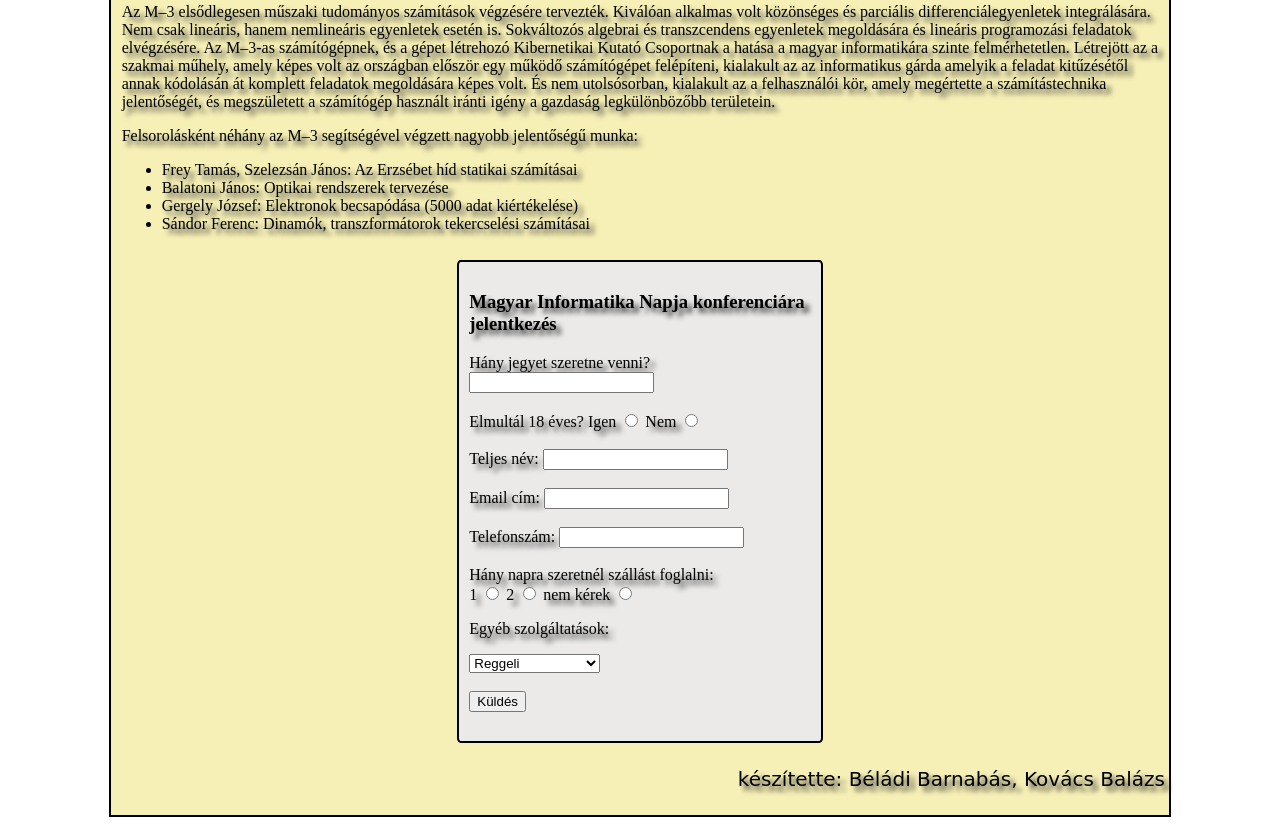
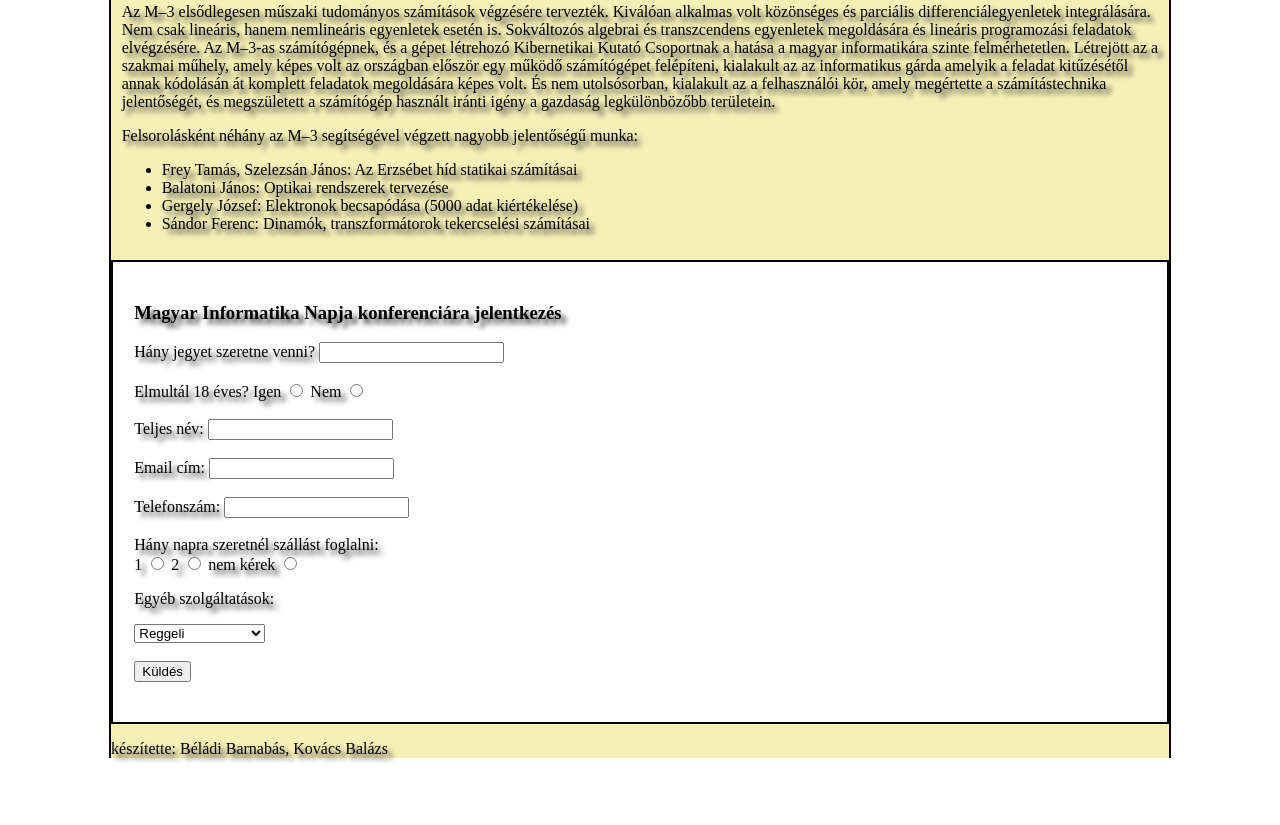
Before and after one commit to beladibarnabas2/magyarinfo, a plain HTML site: page index.html in a window 1280 px wide. Shown: the part 1093-1918 px from the top of the page. After the commit the page ends 1867 px from the top, so only its background shows below. Drawn offline with Linux system fonts and the light colour scheme.

Commit message:
Revert "footer"
This reverts commit 4cf2c774b3cd19a41dabcef06ba6f05ceebd76bd.

```diff
--- a/style.css
+++ b/style.css
@@ -7,7 +7,6 @@ main{
   margin: 0% 8% 0% 8%;
   border-right: 2px solid black;
   border-left: 2px solid black;
-  border-bottom: 2px solid black;
 }
 
 section{
@@ -66,16 +65,7 @@ img{
 }
 
 form{
-  background-color: rgb(235, 234, 233);
-  padding: 1%;
-  border-radius: 1% 1%;
+  background-color: white;
+  padding: 2%;
   border: solid black 2px;
-  margin: 0vw 27vw 0vw 27vw;
 }
-
-footer{
-  text-align: right;
-  font-size: 20px;
-  padding: 4px;
-  font-family: cursive;
-}
```
Also changed, not shown: index.html (line endings or trailing spaces).
